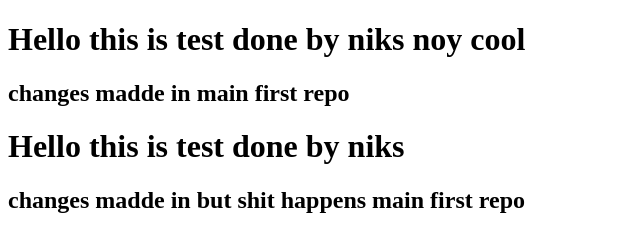
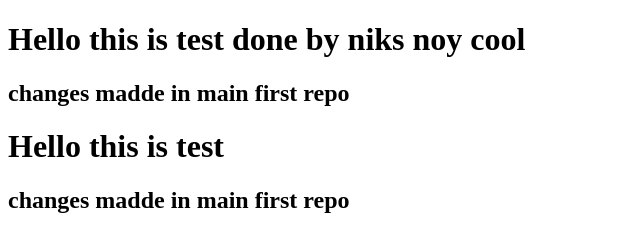
Before and after one commit to niksbamne/expert-octo-guacamole, a plain HTML site: page test.html in a window 1280 px wide. Shown: the whole page, without its empty margins (0-640 px from the left). Drawn offline with Linux system fonts and the light colour scheme.

Commit message:
all replace

```diff
--- a/test.html
+++ b/test.html
@@ -9,7 +9,7 @@
 <body>
     <h1>Hello this is test done by niks noy cool</h1>
     <h2>changes madde in main first repo</h2>
-    <h1>Hello this is test done by niks</h1>
-    <h2>changes madde in but shit happens main first repo</h2>
+    <h1>Hello this is test </h1>
+    <h2>changes madde in  main first repo</h2>
 </body>
 </html>
```
